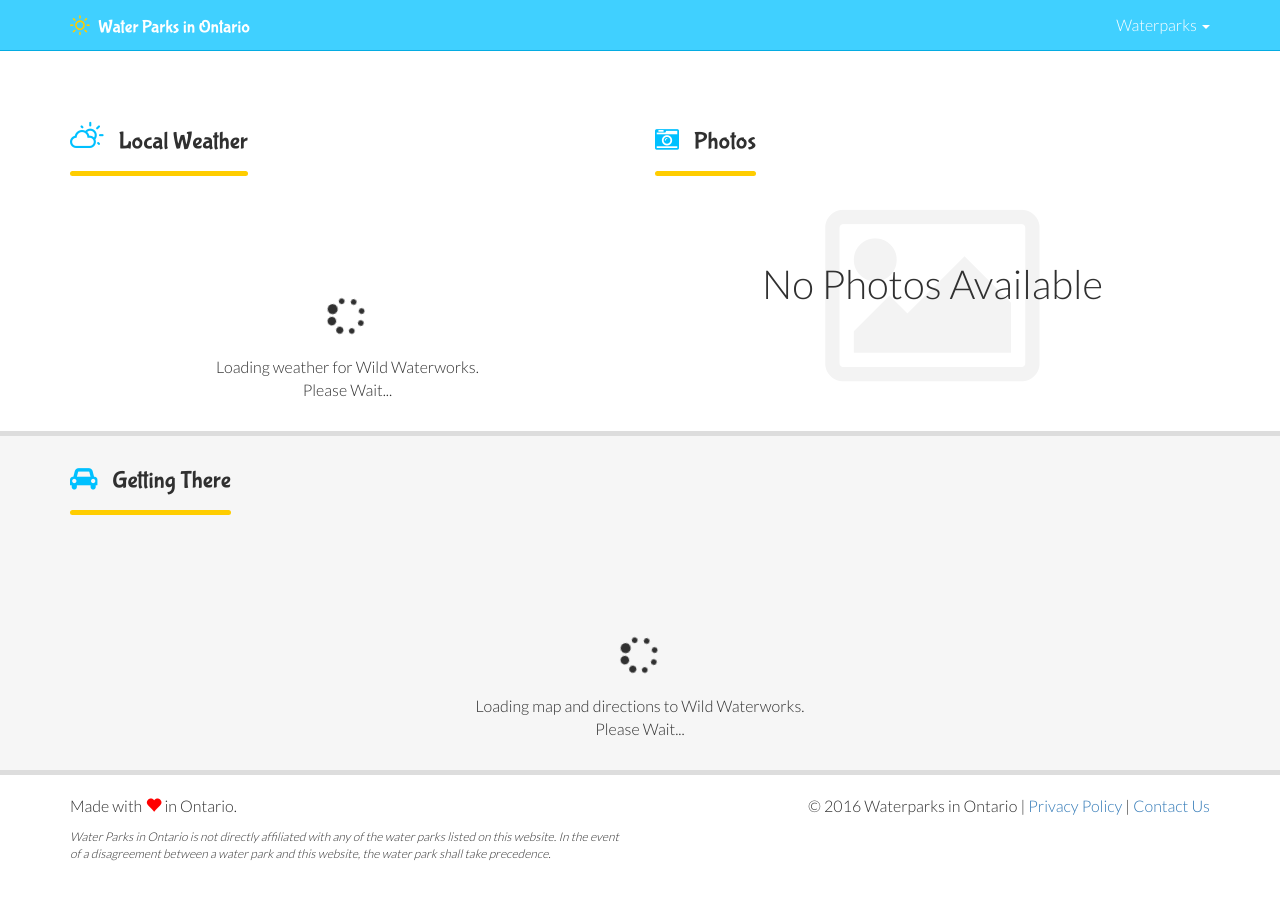
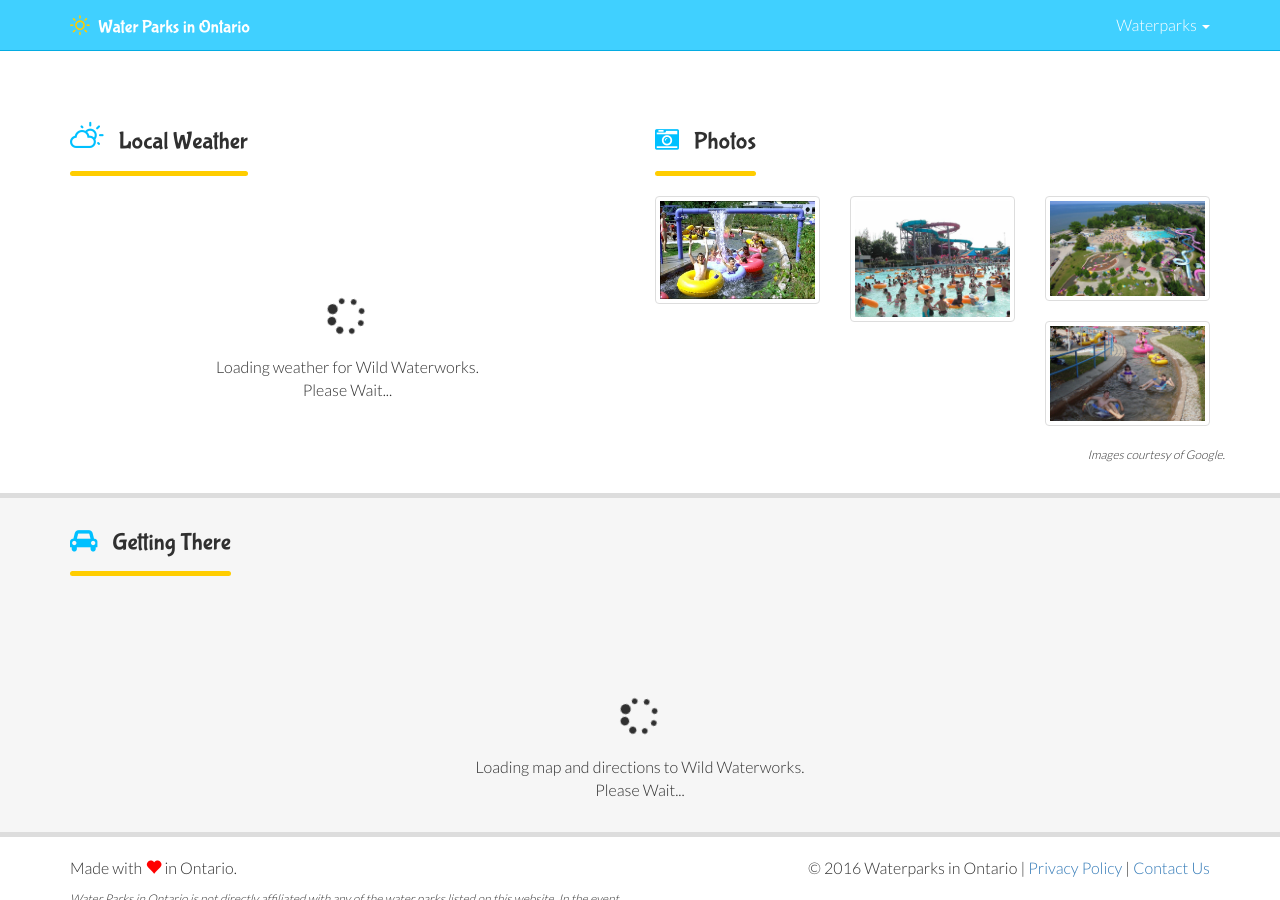
Before and after one commit to adampetrie/waterparks-ohio, a Jekyll site: the page built from _waterparks/wild-waterworks.md, in a window 1280 px wide and 900 px high, scrolled down 1220 px. Built offline with Jekyll 4.4.1, drawn with Linux system fonts in a browser that asks for light colours; nearby versions of some CDN libraries.

Commit message:
Add images for wild waterworks.

```diff
--- a/_waterparks/wild-waterworks.md
+++ b/_waterparks/wild-waterworks.md
@@ -1,6 +1,8 @@
 ---
 title: Wild Waterworks
 address: 585 Van Wagners Beach Road Hamilton, Ontario
+image_path: images/wild-water-works
+image_source: Images courtesy of Google.
 ---
 Located in Confederation Park, just off Centennial Parkway in Hamilton, Wild Waterworks water park offers a perfect place to spend a summer day.  Wild Waterworks features:
 - One of Canada’s largest outdoor wave pools
```
Also changed, not shown: images/wild-water-works/Wild-waterworks-at-confederate.jpg (added), images/wild-water-works/original.jpg (added), images/wild-water-works/wild-waterworks-1158832-1942122-regular.jpg (added), images/wild-water-works/wild-waterworks-1158832-1942142-regular.jpg (added).
